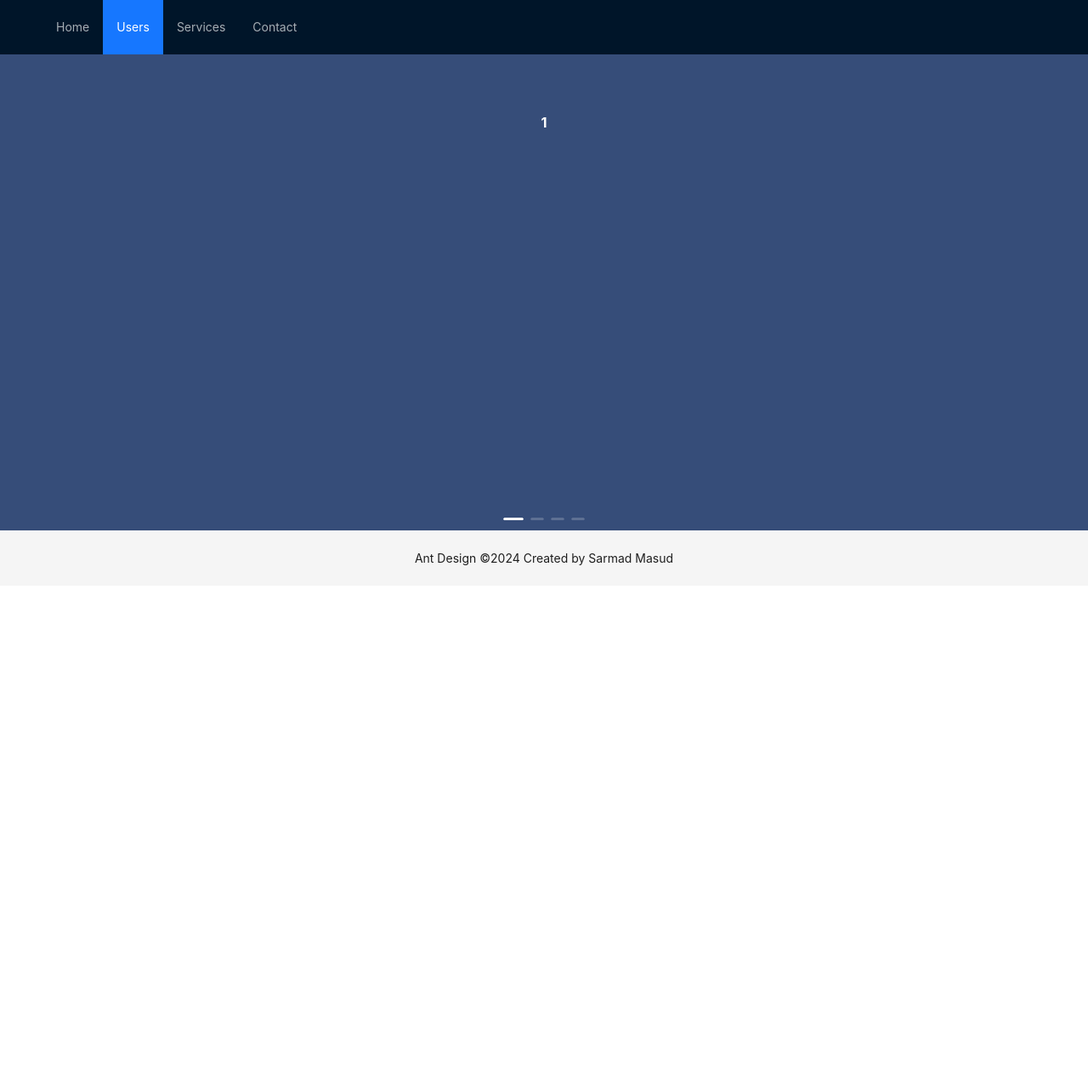
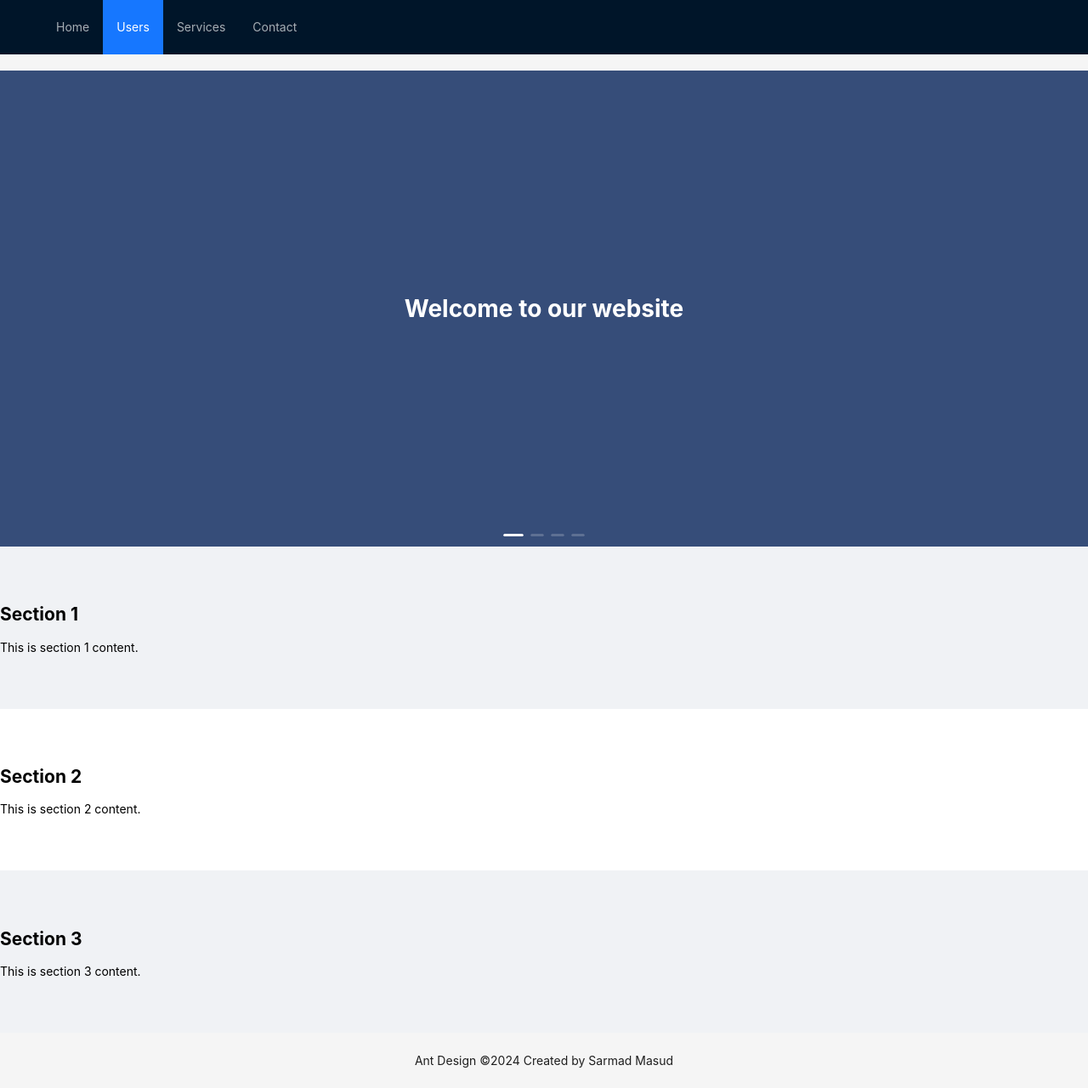
Before and after one commit to sarmad-masud/ReduxProject, a React (Create React App) app: page /home in a window 1280 px wide. Shown: the whole page at 85% size. Before the commit the page ends 800 px from the top, so only its background shows below. Built offline with nearby package versions, Linux system fonts and the light colour scheme.

Commit message:
Friday Morning Update

```diff
--- a/package.json
+++ b/package.json
@@ -12,6 +12,9 @@
     "@types/react": "^18.2.48",
     "@types/react-dom": "^18.2.18",
     "antd": "^5.13.3",
+    "bisheng": "^3.7.0-alpha.5",
+    "rc-queue-anim": "^2.0.0",
+    "rc-scroll-anim": "^2.7.6",
     "react": "^18.2.0",
     "react-dom": "^18.2.0",
     "react-redux": "^9.1.0",
--- a/src/App.tsx
+++ b/src/App.tsx
@@ -6,6 +6,7 @@ import Login from './Theme/login';
 import UserDashboard from './Components/UserDashboard';
 import Home from './Theme/Home';
 import { Theme } from './Theme/Theme';
+import Services from './Components/Services';
 
 const { Content, Footer } = Layout;
 
@@ -27,6 +28,7 @@ const App: React.FC = () => {
         <Route path="/" element={<Login />} />
         <Route path="/main" element={<Theme />} />
         <Route path="/home" element={<Home />} />
+        <Route path="/Services" element={<Services />} />
         <Route path="/user-dashboard" element={<UserDashboard />} />
       </Routes>
 
--- /dev/null
+++ b/src/Components/Services.tsx
@@ -0,0 +1,39 @@
+import React from 'react';
+import { Card, Row, Col } from 'antd';
+
+const { Meta } = Card;
+
+const Services: React.FC = () => {
+  return (
+    <div className="services-container">
+      <Row gutter={[16, 16]}>
+        <Col span={8}>
+          <Card
+            hoverable
+            cover={<img alt="Service 1" src="service1.jpg" />}
+          >
+            <Meta title="Service 1" description="Description of Service 1 goes here." />
+          </Card>
+        </Col>
+        <Col span={8}>
+          <Card
+            hoverable
+            cover={<img alt="Service 2" src="service2.jpg" />}
+          >
+            <Meta title="Service 2" description="Description of Service 2 goes here." />
+          </Card>
+        </Col>
+        <Col span={8}>
+          <Card
+            hoverable
+            cover={<img alt="Service 3" src="service3.jpg" />}
+          >
+            <Meta title="Service 3" description="Description of Service 3 goes here." />
+          </Card>
+        </Col>
+      </Row>
+    </div>
+  );
+};
+
+export default Services;
--- a/src/State/Action-Creator/userActions.tsx
+++ b/src/State/Action-Creator/userActions.tsx
@@ -9,10 +9,6 @@ interface UserInfo {
   website: string;
   introduction: string;
 }
-
-
-
-
 
 export const login = (email: string, password: string) => {
   const mockUser: UserInfo = {
--- a/src/Theme/Home.tsx
+++ b/src/Theme/Home.tsx
@@ -2,12 +2,12 @@ import React from 'react';
 import { Carousel } from 'antd';
 
 const contentStyle: React.CSSProperties = {
-  margin: 0,
   height: '560px',
   color: '#fff',
-  lineHeight: '160px',
+  lineHeight: '560px',
   textAlign: 'center',
   background: '#364d79',
+ // marginTop: '-19px',
 };
 
 const Home: React.FC = () => {
@@ -16,20 +16,56 @@ const Home: React.FC = () => {
   };
 
   return (
-    <Carousel afterChange={onChange}>
+    <>
+    <Carousel afterChange={onChange} autoplay>
       <div>
-        <h3 style={contentStyle}>1</h3>
+        <div style={contentStyle}>
+          <h1>Welcome to our website</h1>
+          <p>This is slide 1</p>
+        </div>
       </div>
       <div>
-        <h3 style={contentStyle}>2</h3>
+        <div style={contentStyle}>
+          <h1>Discover amazing features</h1>
+          <p>This is slide 2</p>
+        </div>
       </div>
       <div>
-        <h3 style={contentStyle}>3</h3>
+        <div style={contentStyle}>
+          <h1>Stay connected with us</h1>
+          <p>This is slide 3</p>
+        </div>
       </div>
       <div>
-        <h3 style={contentStyle}>4</h3>
+        <div style={contentStyle}>
+          <h1>Explore our products</h1>
+          <p>This is slide 4</p>
+        </div>
       </div>
     </Carousel>
+
+<section style={{ backgroundColor: '#f0f2f5', padding: '50px 0' }}>
+<div className="container">
+  <h2>Section 1</h2>
+  <p>This is section 1 content.</p>
+</div>
+</section>
+
+<section style={{ backgroundColor: '#fff', padding: '50px 0' }}>
+<div className="container">
+  <h2>Section 2</h2>
+  <p>This is section 2 content.</p>
+</div>
+</section>
+
+<section style={{ backgroundColor: '#f0f2f5', padding: '50px 0' }}>
+<div className="container">
+  <h2>Section 3</h2>
+  <p>This is section 3 content.</p>
+</div>
+</section>
+
+</>
   );
 };
 
--- a/src/Theme/Navbar.tsx
+++ b/src/Theme/Navbar.tsx
@@ -10,7 +10,7 @@ const MenuItems = [
   label: (  <a> Users <Link to="/main" /></a> ) },
 
   { key: '3',
-  label: 'Services' },
+  label: (  <a> Services <Link to="/Services" /></a> ) },
 
   { key: '4',
   label: 'Contact' },
```
Also changed, not shown: src/Components/AddUser.tsx (line endings or trailing spaces), 1 other file (tests, documents, lock files or other folders).
